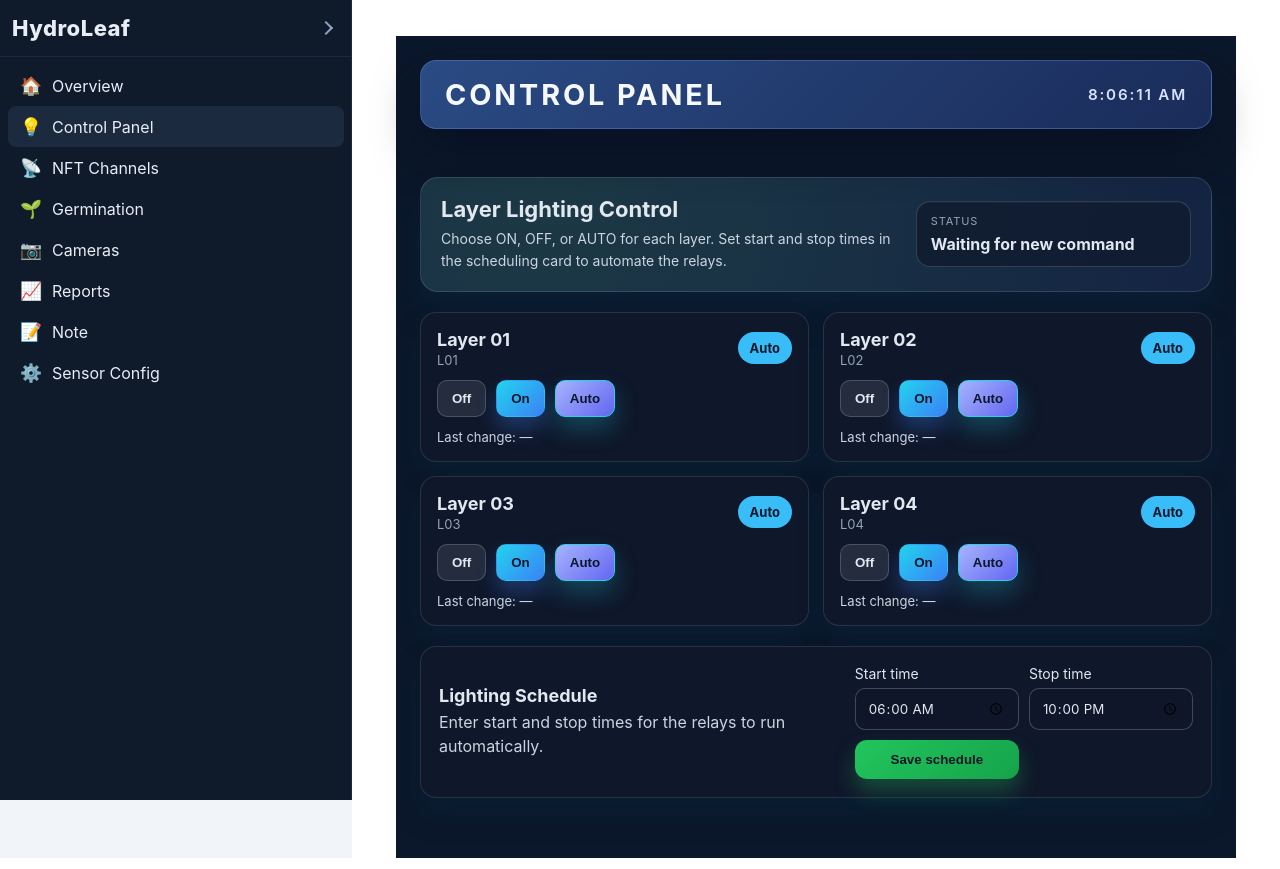
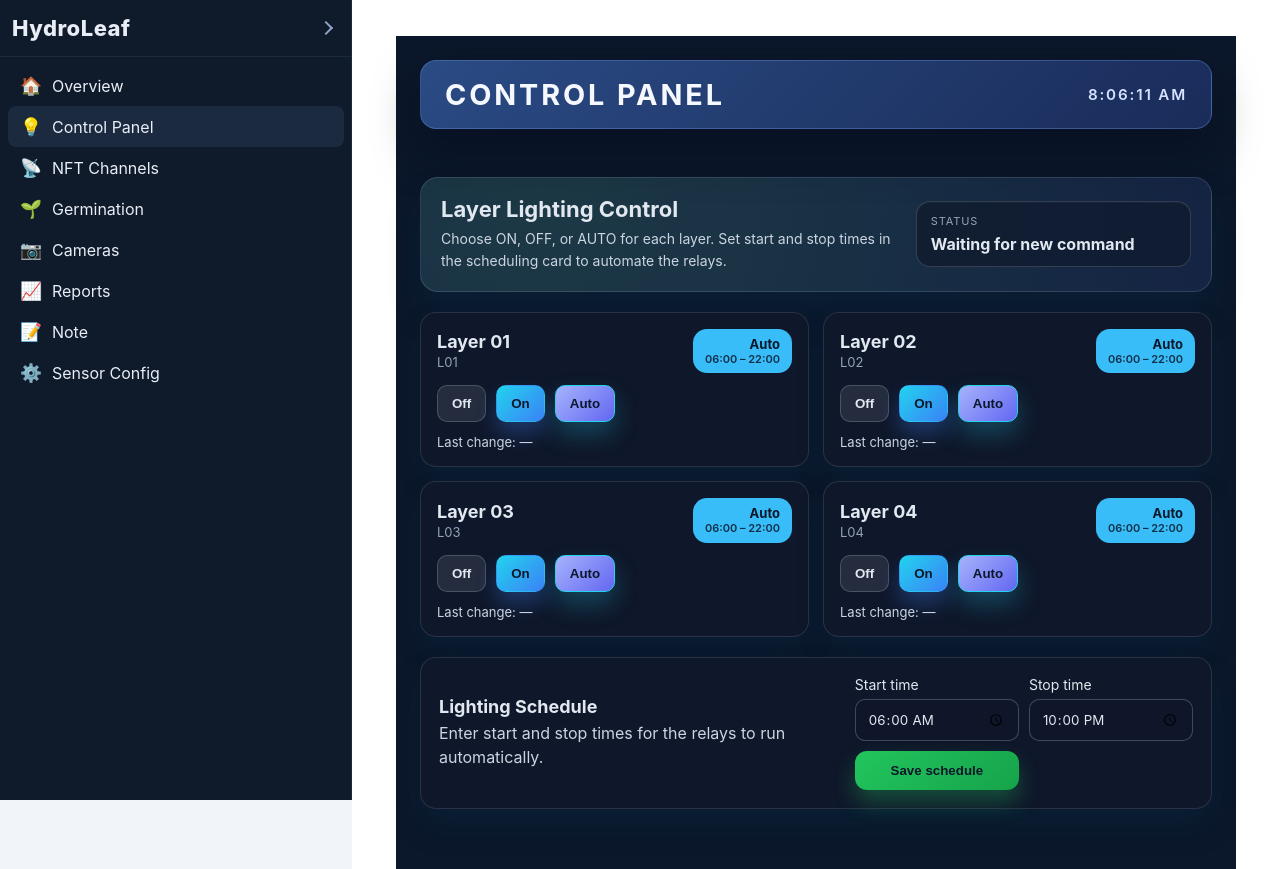
Before and after one commit to bahramali/NFTMonitoring, a React (Vite) app: page /control-panel in a window 1280 px wide. Built offline with nearby package versions, Linux system fonts and the light colour scheme; no server answers.

Commit message:
Show active mode details on control panel

```diff
--- a/src/pages/ControlPanel/ControlPanel.module.css
+++ b/src/pages/ControlPanel/ControlPanel.module.css
@@ -106,10 +106,26 @@
 
 .modeBadge {
     padding: 8px 12px;
-    border-radius: 999px;
+    border-radius: 14px;
     font-size: 13px;
     font-weight: 700;
     color: #0b172a;
+    display: flex;
+    flex-direction: column;
+    align-items: flex-end;
+    gap: 2px;
+    text-align: right;
+}
+
+.modeBadgeLabel {
+    line-height: 1.1;
+}
+
+.modeBadgeMeta {
+    font-size: 11px;
+    font-weight: 600;
+    opacity: 0.85;
+    line-height: 1.1;
 }
 
 .on {
--- a/src/pages/ControlPanel/index.jsx
+++ b/src/pages/ControlPanel/index.jsx
@@ -155,9 +155,16 @@ function ControlPanel() {
                                 <div className={styles.layerName}>{layer.name}</div>
                                 <div className={styles.layerId}>{layer.id}</div>
                             </div>
-                            <div className={`${styles.modeBadge} ${styles[layer.mode.toLowerCase()]}`}>
+                        <div className={`${styles.modeBadge} ${styles[layer.mode.toLowerCase()]}`}>
+                            <span className={styles.modeBadgeLabel}>
                                 {layer.mode === "AUTO" ? "Auto" : layer.mode === "ON" ? "On" : "Off"}
-                            </div>
+                            </span>
+                            {layer.mode === "AUTO" && (
+                                <span className={styles.modeBadgeMeta}>
+                                    {schedule.start} – {schedule.stop}
+                                </span>
+                            )}
+                        </div>
                         </div>
 
                         <div className={styles.actions}>
```
